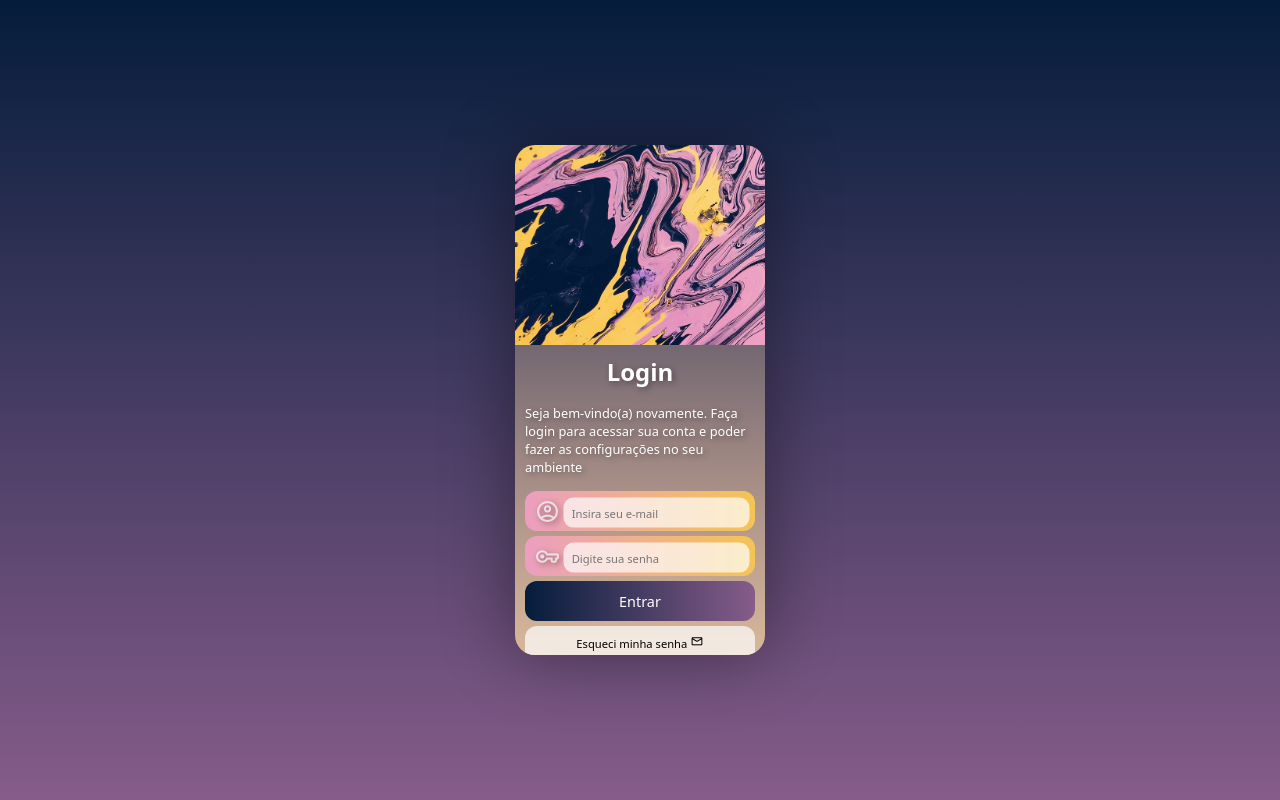
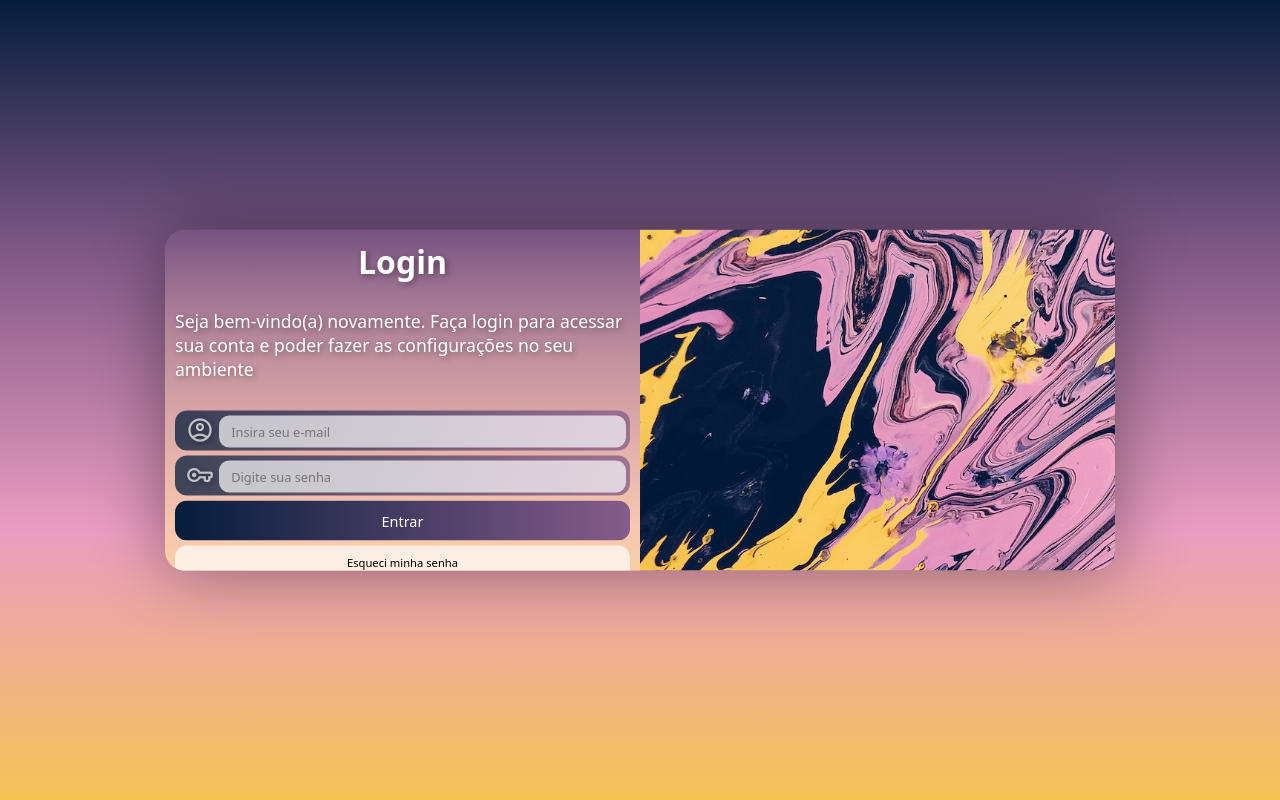
Before and after one commit to elianahippler/projeto-login, a PHP site: page / in a window 1280 px wide. Run offline with PHP 8.4, Linux system fonts and the light colour scheme.

Commit message:
projeto finalizado

```diff
--- a/estilos/media-query.css
+++ b/estilos/media-query.css
@@ -8,13 +8,14 @@
     --bege: #ffdfa4b9;
 }
 
-@media screen and (min-width: 768px) and (max-width: 992px) {
+@media screen and (min-width: 768px) and (max-width: 992px) { /* CONFIGURAÇÃO PARA TABLET */
     body{
         background-image: linear-gradient(var(--azul), var(--roxo), var(--rosa));
     }
 
     section#login{
         width: 80vw;
+        height: 293px;
     }
 
     section#login > div#imagem{
@@ -26,33 +27,32 @@
     section#login > div#formulario{
         float: right;
         width: 70%;
-        padding-top: 100px;
-    }
-
-    input[type=password], input[type=email] {
-        transform: translate(-56%, -88%);
-        width: 88%;
     }
 }
 
-@media screen and (min-width: 992px) and (max-width: 1200px) {
+@media screen and (min-width: 992px) { /* CONFIGURAÇÕES PARA DESKTOP */
     body{
         background-image: linear-gradient(var(--azul), var(--roxo), var(--rosa), var(--amar));
     }
 
     section#login{
         width: 950px;
+        height: 341px;
     }
 
     section#login > div#imagem{
         float: right;
-        width: 43%;
+        width: 50%;
         height: 100%;
     }
 
     section#login > div#formulario{
         float: left;
-        width: 57%;
+        width: 50%;
+    }
+
+    form > div.campo{
+        background-image: linear-gradient(to right, #051c3bc0, #865c8bc0);
     }
 
     div#formulario > h1{
@@ -60,11 +60,7 @@
     }
 
     div#formulario > p{
-        font-size: 1.2em;
-    }
-
-    input[type=password], input[type=email] {
-        transform: translate(-54.5%, -88%);
-        width: 91%;
+        font-size: 1.1em;
+        margin: 20px 0px;
     }
 }
--- a/estilos/style.css
+++ b/estilos/style.css
@@ -31,7 +31,6 @@ section#login{
     position: absolute;
     top: 50%;
     left: 50%;
-    transform: translate(-50%, -50%);
     overflow: hidden;
 
     background: linear-gradient(to bottom, transparent , var(--bege));
@@ -42,6 +41,7 @@ section#login{
     border-radius: 20px;
     box-shadow: 0px 0px 70px rgba(0, 0, 0, 0.411);
 
+    transform: translate(-50%, -50%);
     transition: width .3s, height .3s;
     transition-timing-function: ease;
 }
@@ -66,9 +66,9 @@ div#formulario > h1{
 }
 
 div#formulario > p{
+    font-size: 0.8em;
     padding-bottom: 10px;
     padding-top: 6px;
-    font-size: 0.8em;
 }
 
 form > div.campo{
@@ -84,34 +84,31 @@ label{
     display: none;
 }
 
-#simbolo{
+div.campo > span{
     color:rgba(255, 255, 255, 0.692);
-    font-size: 25px;
-    padding-top: 8px;
-    padding-left: 10px;
+    font-size: 28px;
+    width: 40px;
+    padding: 5px;
+    padding-left: 11px;
 }
 
-input[type=password], input[type=email] {
-    position: relative;
-    top: 50%;
-    left: 50%;
-    transform: translate(-62%, -88%);
-
+div.campo > input {
+    background-color: rgba(255, 255, 255, 0.692);
+    font-size: 0.8em;
+    width: calc(100% - 48px);
+    height: 79%;
+    border: none;
+    border-radius: 10px;
+    padding: 4px;
+    transform: translateY(-7px);
     text-indent: 8px;
-    border-radius: 10px;
-    font-size: 0.7em;
-    background-color: rgba(255, 255, 255, 0.692);
-    width: 81%;
-    height: 75%;
-    border: none;
-    padding-top: 2px;
 }
 
-input[type=password], input[type=email]:hover {
-    border: none;
+div.campo > input:focus-within {
+    background-color: white;
 }
 
-.entrar > input[type=submit]{
+form > input[type=submit]{
     display: block;
     font-size: 0.9em;
     width: 100%;
@@ -121,33 +118,33 @@ input[type=password], input[type=email]:hover {
     border: none;
     border-radius: 12px;
     cursor: pointer;
-    margin-bottom: 5px;
 }
 
-.entrar > input[type=submit]:hover{
+form > input[type=submit]:hover{
     background-image: linear-gradient(to right, #051c3be3, #865c8be3);
 }
 
-.esqueci > a {
-    padding-top: 9px;
-    text-decoration: none;
+form > a.botao {
+    display: block;
     text-align: center;
     font-size: 0.7em;
-    display: block;
     width: 100%;
     height: 40px;
+    padding-top: 9px;
+    margin-top: 5px;
     background-color: rgba(255, 255, 255, 0.692);
+    color: black;
     border: none;
     border-radius: 12px;
+    text-decoration: none;
     cursor: pointer;
-    color: black;
     text-shadow: none;
 }
 
-.esqueci > a:hover {
+form > a.botao:hover {
     background-color: rgba(255, 255, 255, 0.37);
 }
 
-form > .esqueci > a> span{
-    font-size: 1.2em
+form > a.botao > span{
+    font-size: 0.8em
 }
--- a/index.html
+++ b/index.html
@@ -18,28 +18,19 @@
             <div id="formulario">
                 <h1>Login</h1>
                 <p>Seja bem-vindo(a) novamente. Faça login para acessar sua conta e poder fazer as configurações no seu ambiente</p>
-                <form action="login.php" method="post" autocomplete="on">
-
+                <form action="#" method="post" autocomplete="on">
                     <div class="campo">
-                        <span id="simbolo" class="material-symbols-rounded">account_circle</span>
+                        <span class="material-symbols-rounded">account_circle</span>
                         <input type="email" name="login" id="ilogin" placeholder="Insira seu e-mail" required maxlength="30" autocomplete="email">
                         <label for="ilogin"> Login </label>
                     </div>
-
                     <div class="campo">
-                        <span id="simbolo" class="material-symbols-rounded">vpn_key</span>
+                        <span class="material-symbols-rounded">vpn_key</span>
                         <input type="password" name="senha" id="isenha" placeholder="Digite sua senha" required minlength="8" maxlength="20" autocomplete="current-password">
                         <label for="isenha"> Senha </label>
                     </div>
-
-                    <div class="entrar">
-                        <input type="submit" value="Entrar">
-                    </div>
-
-                    <div class="esqueci">
-                        <a href="#" class="esqueci">Esqueci minha senha <span class="material-symbols-rounded">email</span> </a>
-
-                    </div>
+                    <input type="submit" value="Entrar">
+                    <a href="#" class="botao"> Esqueci minha senha</a>
                 </form>
             </div>
         </section>
--- a/login.php
+++ /dev/null
@@ -1 +0,0 @@
-Este arquivo é apenas para teste, aprenda mais sobre programação para complementar seus arquivos HTML ;)
```
Also changed, not shown: estilosguana/guanamedia-query.css (added, +63 -0 lines), estilosguana/guanastyle.css (added, +142 -0 lines), guanaindex.html (added, +38 -0 lines).
